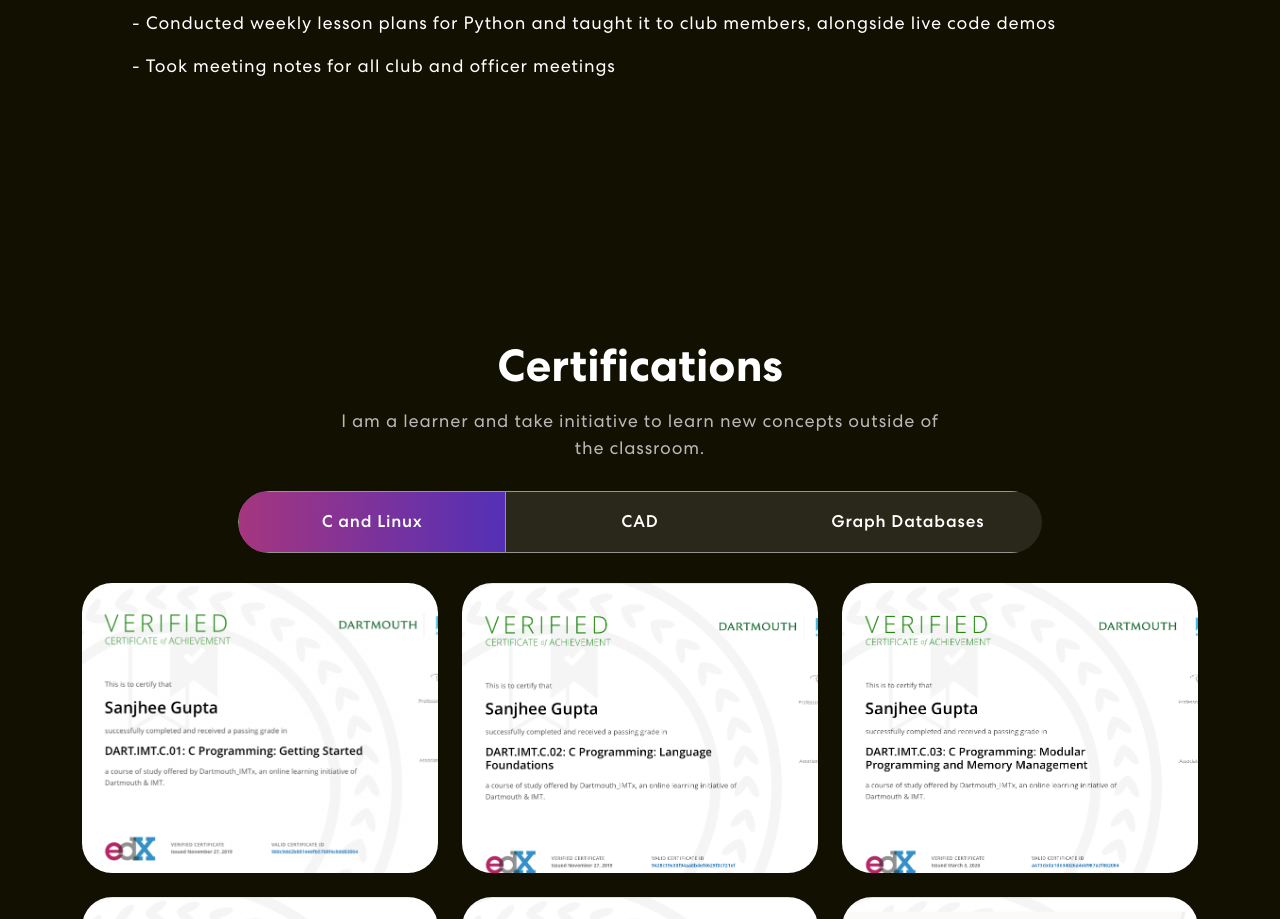
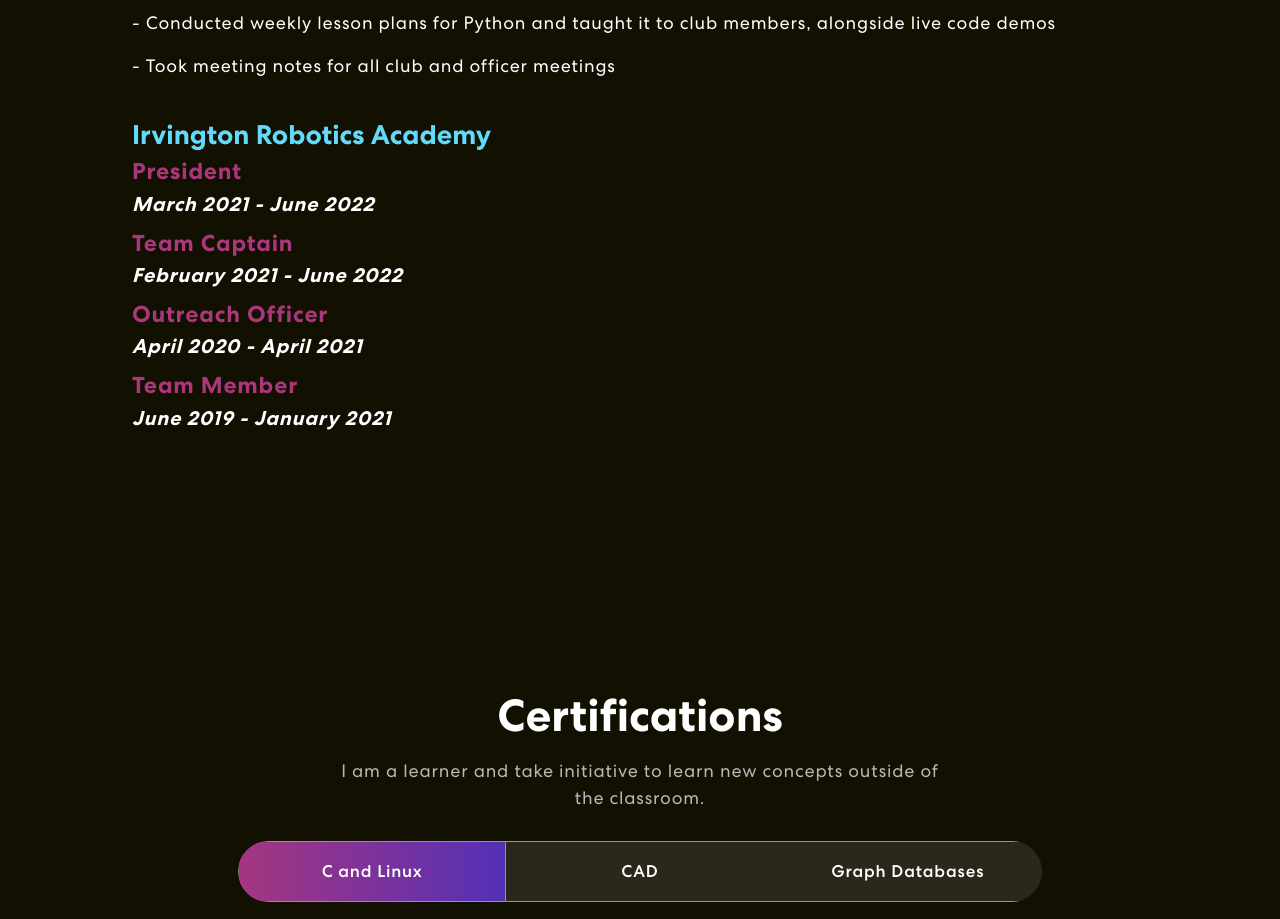
Before and after one commit to sanjheeg/personal_website, a React (Create React App) app: page / in a window 1280 px wide. Shown: the part 4888-5807 px from the top of the page. Built offline with nearby package versions, Linux system fonts and the light colour scheme.

Commit message:
add more exp

```diff
--- a/src/Components/Experience.js
+++ b/src/Components/Experience.js
@@ -77,6 +77,22 @@ export const Experience = () => {
                     <p>- Took meeting notes for all club and officer meetings</p>
                     <br></br>
 
+                    <h3>Irvington Robotics Academy</h3>
+                    <h4>President</h4>
+                    <h5>March 2021 - June 2022</h5>
+                    <p></p>
+                    <h4>Team Captain</h4>
+                    <h5>February 2021 - June 2022</h5>
+                    <p></p>
+                    <h4>Outreach Officer</h4>
+                    <h5>April 2020 - April 2021</h5>
+                    <p></p>
+                    <h4>Team Member</h4>
+                    <h5>June 2019 - January 2021</h5>
+                    <p></p>
+
+                    <br></br>
+
                 </div>
                 </div>
                 </div>
```
